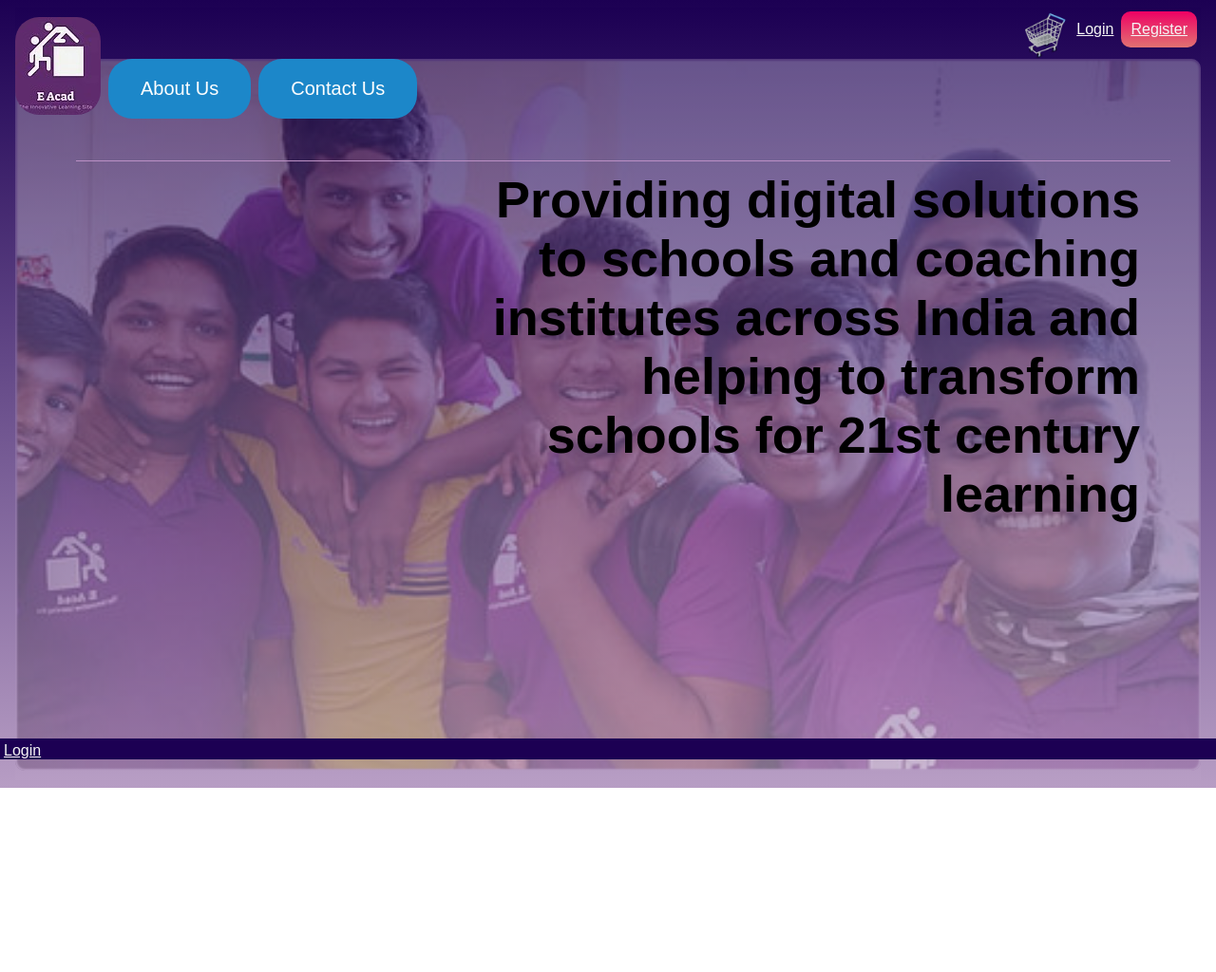
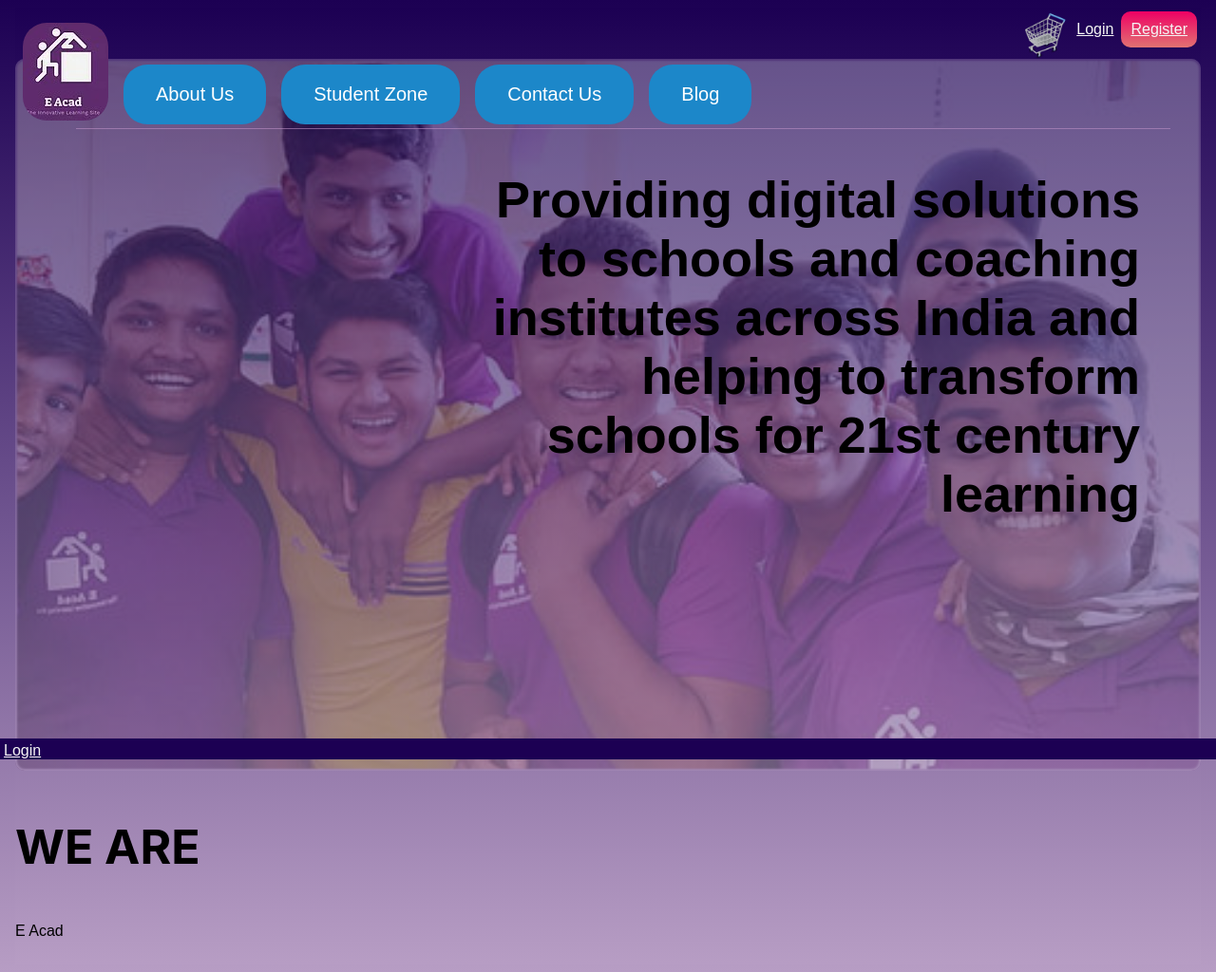
Before and after one commit to lbb712/HomePageEAcad, a Gatsby site: page / in a window 1280 px wide. Shown: the whole page at 95% size. Before the commit the page ends 830 px from the top, so only its background shows below. Built offline with nearby package versions, Linux system fonts and the light colour scheme; Gatsby itself is replaced by a stand-in of ours.

Commit message:
css for home

```diff
--- a/src/components/layout.js
+++ b/src/components/layout.js
@@ -42,9 +42,11 @@ const Layout = ({ pageTitle, children }) => {
           <Link to="/about" className={button}>
               About Us
           </Link>
+          <p className={button}>Student Zone</p>
           <Link to="/contact" className={button}>
               Contact Us
           </Link>
+          <p className={button}>Blog</p>
           <div className={rectangle}></div>
         </nav>
         <div>
--- a/src/components/layout.module.css
+++ b/src/components/layout.module.css
@@ -14,7 +14,7 @@
   .image_button{
     display: inline-block;
     border-radius: 25px;
-    margin: 0px 4px 0px 0px;
+    margin: 6px 8px 0px 8px;
   }
 
   .header{
@@ -76,7 +76,7 @@
     text-decoration: none;
     display: inline-block;
     font-size: 20px;
-    margin: 44px 4px;
+    margin: 50px 8px 0 8px;
     cursor: pointer;
     border-radius: 25px;
   }
@@ -88,8 +88,9 @@
     display: block;
     margin-right: auto;
     margin-left: auto;
-    margin-top: auto;
+    margin-top: 4px;
     margin-bottom: auto;
+    opacity: 0.6;
   }
 
   .home_background_image{
@@ -177,10 +178,15 @@
   border-color: rgb(21, 1, 29);
   text-align: center;
   font-size: 20px;
-  font-family: -apple-system, BlinkMacSystemFont, 'Segoe UI', Roboto, Oxygen, Ubuntu, Cantarell, 'Open Sans', 'Helvetica Neue', sans-serif;
+  font-family: Roboto, Oxygen, Ubuntu, Cantarell, 'Open Sans', 'Helvetica Neue', sans-serif;
   border-style: solid;
   margin-left: auto;
   margin-right: auto;
   margin-top: 5px;
   margin-bottom: 5px;
 }
+
+.we_are{
+  font-size: 50px;
+  font-family: -apple-system, BlinkMacSystemFont, 'Segoe UI', Roboto, Oxygen, Ubuntu, Cantarell, 'Open Sans', 'Helvetica Neue', sans-serif
+}
--- a/src/pages/index.js
+++ b/src/pages/index.js
@@ -3,13 +3,18 @@ import Layout from '../components/layout'
 import { StaticImage } from 'gatsby-plugin-image'
 import {
   home_background_image,
-  home_text
+  home_text,
+  we_are
 } from '../components/layout.module.css'
 
 const IndexPage = () => {
   return (
     <Layout pageTitle="Home Page">
       <div className={home_background_image}>
+      </div>
+      <div>
+        <p Text style={{ textTransform: 'uppercase'}} className={we_are}><b>We are</b></p>
+        <p>E Acad</p>
       </div>
       <div className={home_text}>
           <p>Providing digital solutions to schools and coaching institutes across India and helping to transform schools for 21st century learning</p>
```
